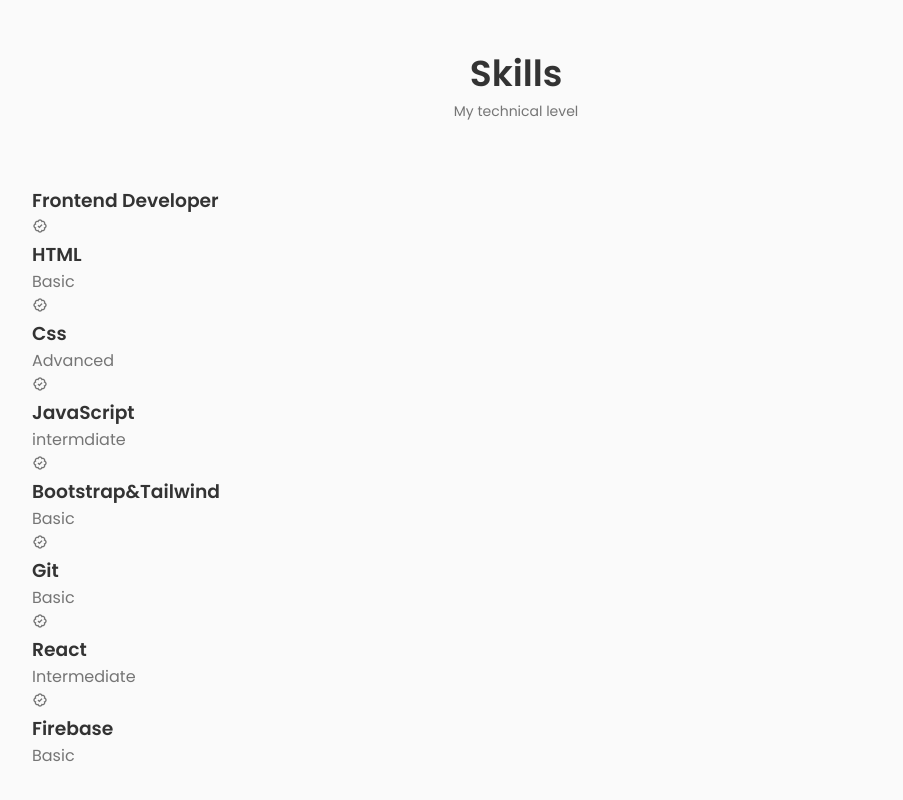
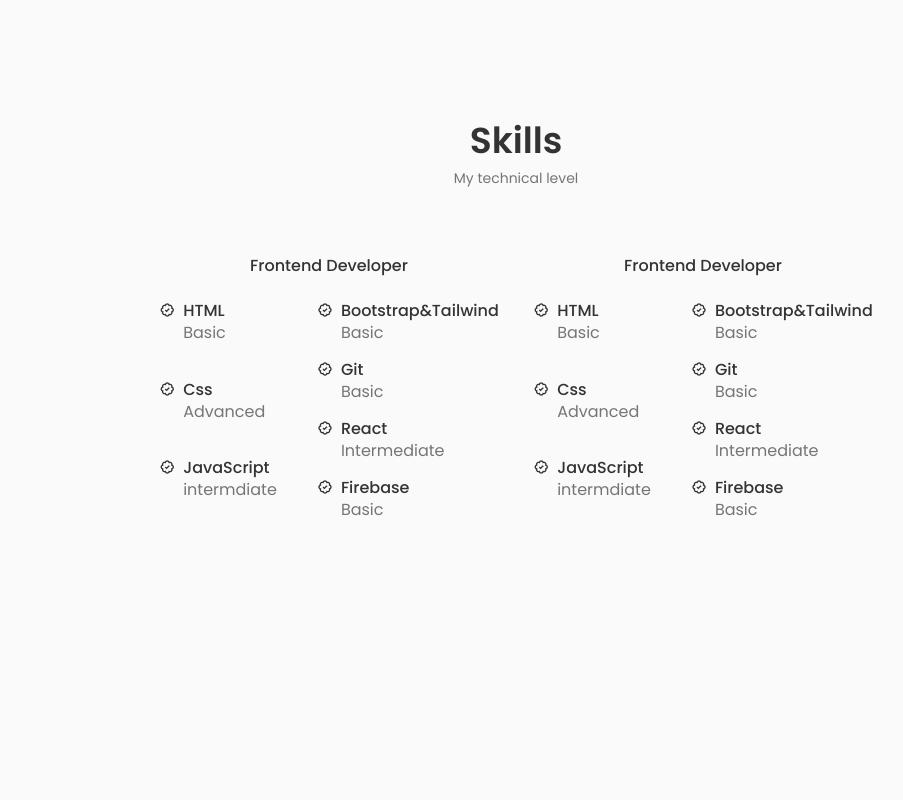
Before and after one commit to Azizbek0304/React-Portfolio, a React (Create React App) app: page / in a window 1280 px wide. Shown: the part 1277-2077 px from the top of the page, without its empty margins (124-1027 px from the left). After the commit the page ends 1831 px from the top, so only its background shows below. Built offline with nearby package versions, Linux system fonts and the light colour scheme.

Commit message:
Skills-css-has-been-done

```diff
--- a/src/componets/Home/HomeData.jsx
+++ b/src/componets/Home/HomeData.jsx
@@ -4,7 +4,7 @@ function HomeData() {
   return (
     <div className="home__data">
       <h1 className="home__title">
-        Aziz Khursanov
+        AbduAziz Khursanov
         <svg
           width="36"
           height="36"
@@ -83,7 +83,6 @@ function HomeData() {
           ></path>
         </svg>
       </a>
-
     </div>
   );
 }
--- a/src/componets/Skills/index.jsx
+++ b/src/componets/Skills/index.jsx
@@ -1,5 +1,6 @@
 import React from 'react';
-import Frontend from '../Skills/frontend';
+import Frontend from './frontend';
+import './skills.css';
 
 function Skills() {
   return (
@@ -9,6 +10,7 @@ function Skills() {
 
       <div className="skills__container container grid">
         <Frontend />
+        <Frontend />
       </div>
     </section>
   );
--- a/src/componets/Skills/skills.css
+++ b/src/componets/Skills/skills.css
@@ -0,0 +1,75 @@
+.skills__container {
+  grid-template-columns: repeat(2, 350px);
+  column-gap: 3rem;
+  justify-content: center;
+}
+
+.skills__content {
+  background-color: var(--container-color);
+  border: 1px solid rgba(0, 0, 0, 0.1);
+  padding: 2rem 4rem;
+  border-radius: 1.25rem;
+}
+
+.skills__title {
+  font-size: var(--normal-font--size);
+  font-weight: var(--font-medium);
+  text-align: center;
+  margin-bottom: var(--mb-1-5);
+}
+
+.skills__box {
+  display: flex;
+  justify-content: center;
+  column-gap: 2.5rem;
+}
+
+.skills__group {
+  display: grid;
+  align-items: flex-start;
+  row-gap: 1rem;
+}
+
+.skills__data {
+  display: flex;
+  column-gap: 0.5rem;
+}
+
+.skills .bx-badge-check {
+  font-size: 1rem;
+  color: var(--title-color);
+}
+
+.skills__name {
+  font-size: var(--normal-font-size);
+  font-weight: var(--font-medium);
+  line-height: 18px;
+}
+
+@media screen and (max-width: 768px) {
+  .skills__container {
+    grid-template-columns: max-content;
+    row-gap: 2rem;
+  }
+}
+
+@media screen and (max-width: 576px) {
+  .skills__container {
+    grid-template-columns: 1fr;
+    row-gap: 2rem;
+  }
+
+  .skills__content {
+    padding: 1.5rem;
+  }
+}
+
+@media screen and (max-width: 576px) {
+  .skills__box {
+    column-gap: 1.25rem;
+  }
+
+  .skills__name {
+    font-size: var(--small-font-size);
+  }
+}
```
